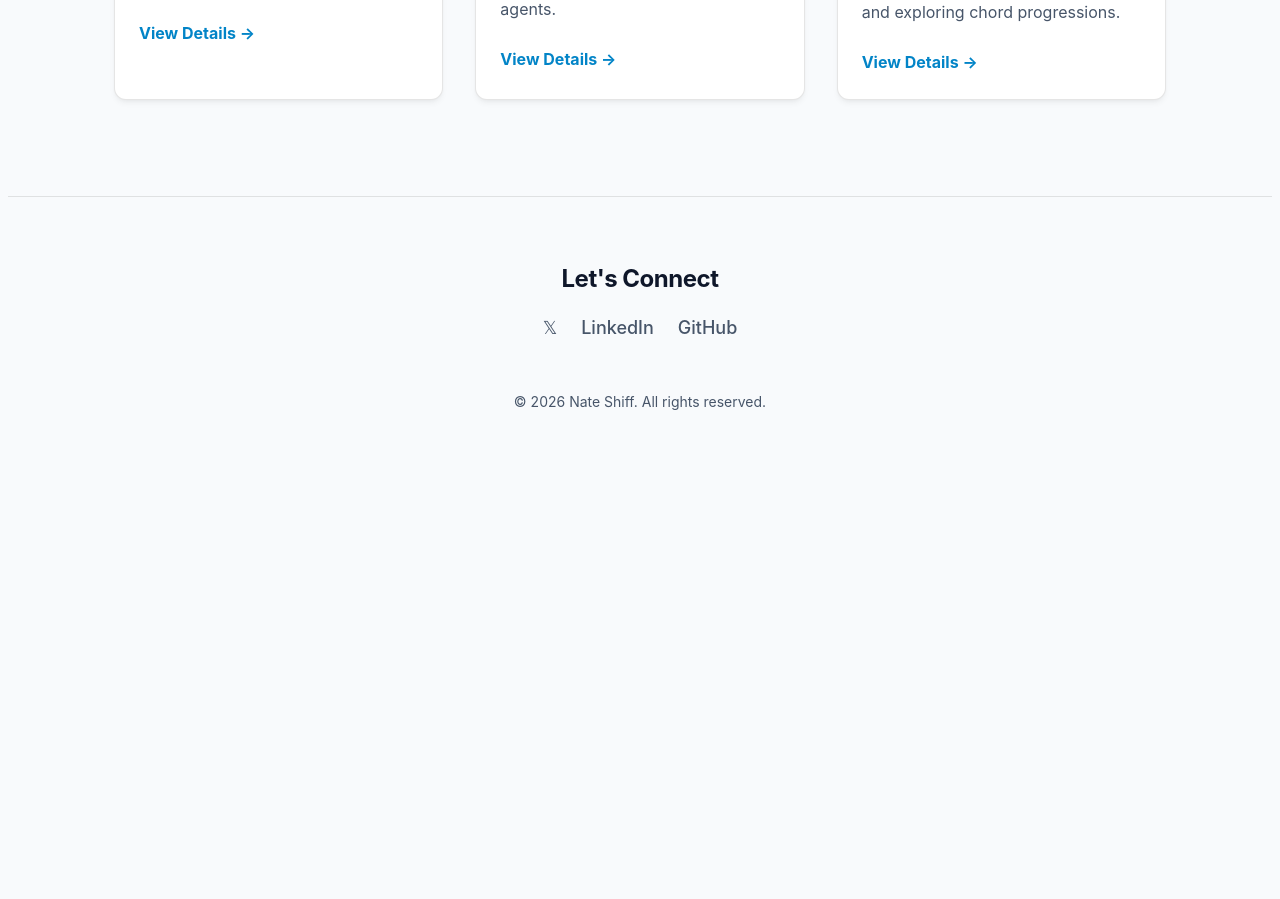
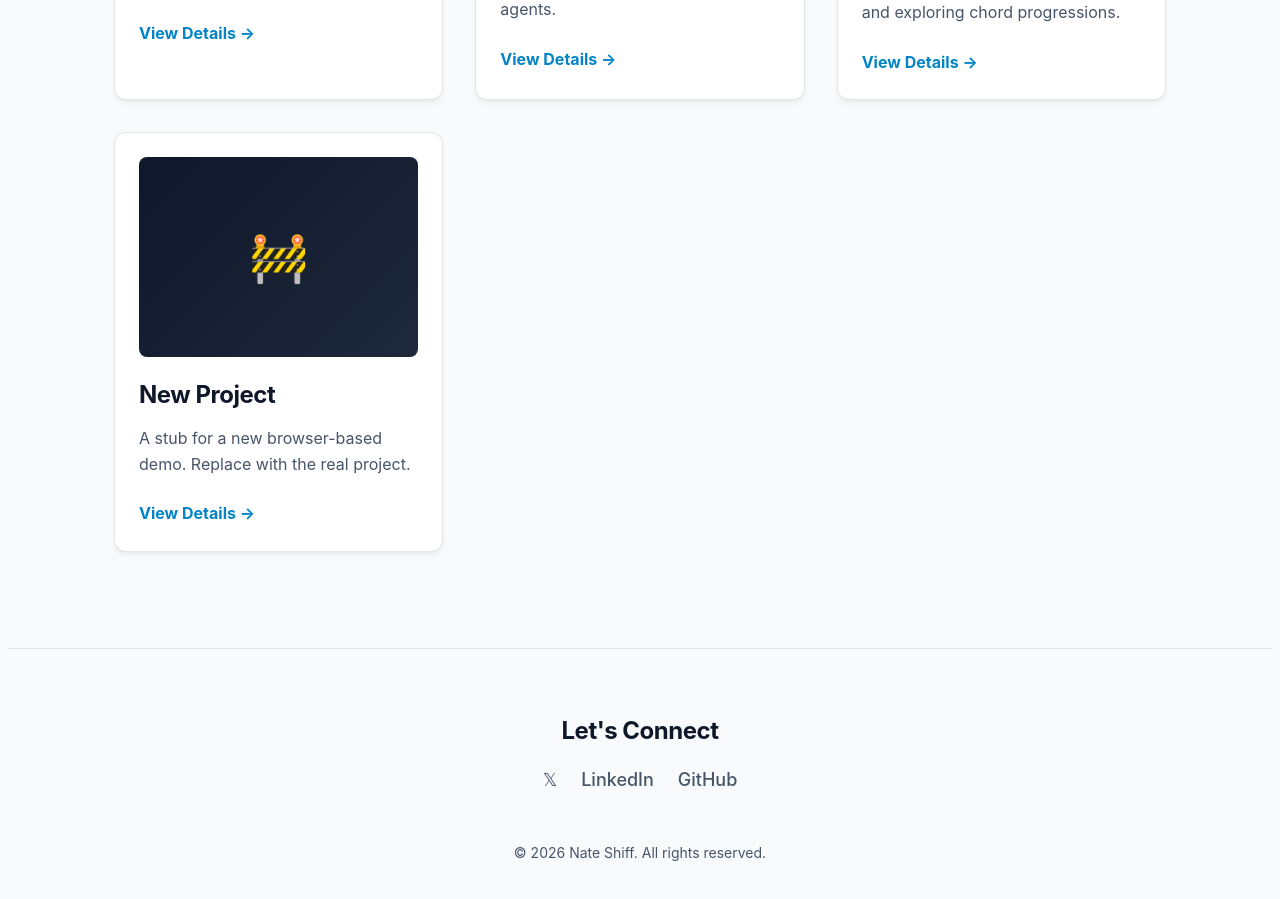
Before and after one commit to nshiff/nate-portfolio, a React (Vite) app: page / in a window 1280 px wide. Shown: the part 3800-4699 px from the top of the page. Before the commit the page ends 4269 px from the top, so only its background shows below. Built offline with nearby package versions, Linux system fonts and the light colour scheme.

Commit message:
wip: Project 17 stub

```diff
--- /dev/null
+++ b/public/demo/new-project.html
@@ -0,0 +1,42 @@
+<!DOCTYPE html>
+<html lang="en">
+<head>
+  <meta charset="UTF-8" />
+  <meta name="viewport" content="width=device-width, initial-scale=1.0" />
+  <title>New Project Demo</title>
+  <style>
+    html, body {
+      margin: 0;
+      height: 100%;
+      display: flex;
+      align-items: center;
+      justify-content: center;
+      font-family: system-ui, -apple-system, sans-serif;
+      color: #e2e8f0;
+      background: linear-gradient(135deg, #0f172a 0%, #1e293b 100%);
+      text-align: center;
+    }
+    .stub {
+      padding: 2rem;
+    }
+    .stub .emoji {
+      font-size: 3rem;
+    }
+    .stub h1 {
+      font-weight: 600;
+      margin: 0.5rem 0;
+    }
+    .stub p {
+      color: #94a3b8;
+      max-width: 40ch;
+    }
+  </style>
+</head>
+<body>
+  <div class="stub">
+    <div class="emoji">🚧</div>
+    <h1>Coming Soon</h1>
+    <p>This demo is a stub. Replace this file with the real interactive demo.</p>
+  </div>
+</body>
+</html>
--- a/src/App.tsx
+++ b/src/App.tsx
@@ -22,6 +22,7 @@ import { Project13 } from './pages/Project13';
 import { Project14 } from './pages/Project14';
 import { Project15 } from './pages/Project15';
 import { Project16 } from './pages/Project16';
+import { Project17 } from './pages/Project17';
 import { ThemeProvider } from './components/theme-provider';
 import { ThemeToggle } from './components/ThemeToggle';
 
@@ -146,6 +147,10 @@ const router = createBrowserRouter([
         path: "/project/16",
         element: <Project16 />,
       },
+      {
+        path: "/project/17",
+        element: <Project17 />,
+      },
     ],
   },
 ]);
--- a/src/data/projects.ts
+++ b/src/data/projects.ts
@@ -149,6 +149,14 @@ export const projects: Project[] = [
     background: 'linear-gradient(135deg, #1a0a2e 0%, #3b1f5e 100%)',
     category: 'Miscellaneous',
   },
+  {
+    id: '17',
+    title: 'New Project',
+    description: 'A stub for a new browser-based demo. Replace with the real project.',
+    emoji: '🚧',
+    background: 'linear-gradient(135deg, #0f172a 0%, #1e293b 100%)',
+    category: 'Miscellaneous',
+  },
 ];
 
 export const featuredProjects = projects.filter((p) => p.featured);
--- /dev/null
+++ b/src/pages/Project17.tsx
@@ -0,0 +1,51 @@
+import { Link } from 'react-router-dom';
+
+export function Project17() {
+  return (
+    <main style={{ flex: 1, padding: '2rem 0' }}>
+      <div className="container">
+        <Link to="/" style={{ display: 'inline-block', marginBottom: '2rem', color: 'var(--text-secondary)' }}>
+          &larr; Back to Portfolio
+        </Link>
+
+        <div style={{
+          position: 'relative',
+          width: '100%',
+          height: '60vh',
+          minHeight: '400px',
+          background: 'rgba(255,255,255,0.05)',
+          borderRadius: '12px',
+          marginBottom: '3rem',
+          overflow: 'hidden',
+        }}>
+          <iframe
+            src="/demo/new-project.html"
+            style={{
+              position: 'absolute',
+              top: 0,
+              left: 0,
+              width: '100%',
+              height: '100%',
+              border: 'none',
+            }}
+            title="New Project Demo"
+          />
+        </div>
+
+        <h1 style={{ fontSize: '2.5rem', marginBottom: '1rem', fontWeight: 700, lineHeight: 1.2 }}>New Project</h1>
+
+        <div style={{ display: 'flex', gap: '1rem', marginBottom: '2rem', flexWrap: 'wrap' }}>
+          <span style={{ padding: '0.25rem 0.75rem', background: 'rgba(6, 182, 212, 0.1)', color: 'var(--accent-color)', borderRadius: '999px', fontSize: '0.875rem' }}>HTML</span>
+          <span style={{ padding: '0.25rem 0.75rem', background: 'rgba(6, 182, 212, 0.1)', color: 'var(--accent-color)', borderRadius: '999px', fontSize: '0.875rem' }}>JavaScript</span>
+        </div>
+
+        <div style={{ color: 'var(--text-secondary)', fontSize: '1.125rem', lineHeight: '1.8', maxWidth: '800px' }}>
+          <p>
+            This is a stub for a new project. Replace this description with details about
+            what the demo does and how to interact with it.
+          </p>
+        </div>
+      </div>
+    </main>
+  );
+}
```
